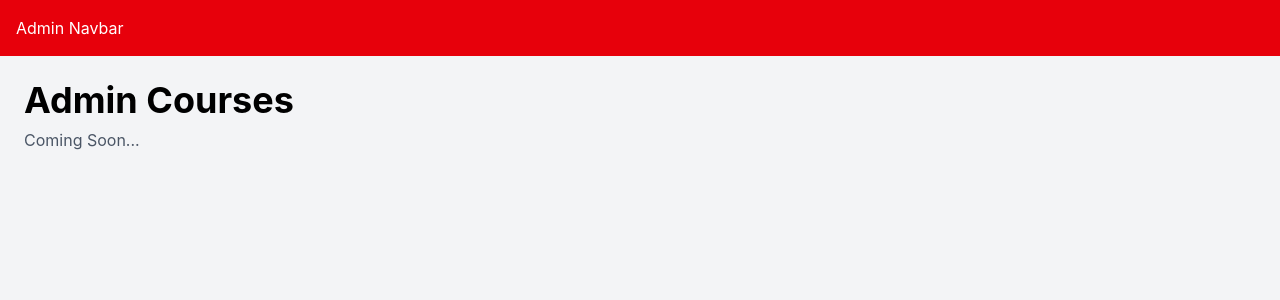
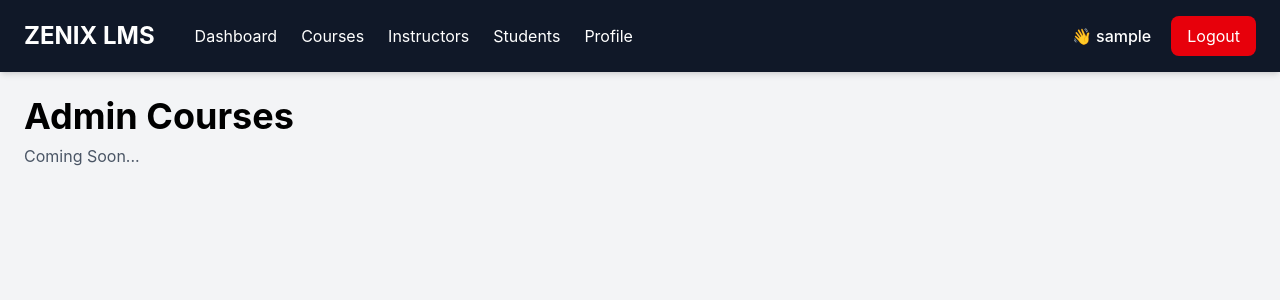
Before and after one commit to deepan-raj1/lms-saas-platform, a React (Vite) app in the folder lms_frontend/: page /admin-courses in a window 1280 px wide. Shown: the top 300 px of the page. Built offline with nearby package versions, Linux system fonts and the light colour scheme; sample sign-in values are in the browser's storage.

Commit message:
Built Admin Navbar

```diff
--- a/lms_frontend/src/components/navbars/AdminNavbar.jsx
+++ b/lms_frontend/src/components/navbars/AdminNavbar.jsx
@@ -1,9 +1,88 @@
+import { Link, useNavigate } from "react-router-dom";
+
 function AdminNavbar() {
-  return (
-    <nav className="bg-red-600 text-white p-4">
-      Admin Navbar
-    </nav>
-  );
+    const navigate = useNavigate();
+
+    const username = localStorage.getItem("username");
+
+    const handleLogout = () => {
+        localStorage.clear();
+        navigate("/");
+    };
+
+    return (
+        <nav className="bg-gray-900 text-white shadow-md">
+
+            <div className="max-w-7xl mx-auto px-6 py-4 flex items-center">
+
+                {/* Logo */}
+                <Link
+                    to="/admin-dashboard"
+                    className="text-2xl font-bold"
+                >
+                    ZENIX LMS
+                </Link>
+
+                {/* Navigation */}
+                <div className="flex items-center gap-6 ml-10">
+
+                    <Link
+                        to="/admin-dashboard"
+                        className="hover:text-gray-300"
+                    >
+                        Dashboard
+                    </Link>
+
+                    <Link
+                        to="/admin-courses"
+                        className="hover:text-gray-300"
+                    >
+                        Courses
+                    </Link>
+
+                    <Link
+                        to="/admin-instructors"
+                        className="hover:text-gray-300"
+                    >
+                        Instructors
+                    </Link>
+
+                    <Link
+                        to="/admin-students"
+                        className="hover:text-gray-300"
+                    >
+                        Students
+                    </Link>
+
+                    <Link
+                        to="/admin-profile"
+                        className="hover:text-gray-300"
+                    >
+                        Profile
+                    </Link>
+
+                </div>
+
+                {/* Right Side */}
+                <div className="ml-auto flex items-center gap-5">
+
+                    <span className="font-medium">
+                        👋 {username}
+                    </span>
+
+                    <button
+                        onClick={handleLogout}
+                        className="bg-red-600 hover:bg-red-700 px-4 py-2 rounded-lg"
+                    >
+                        Logout
+                    </button>
+
+                </div>
+
+            </div>
+
+        </nav>
+    );
 }
 
 export default AdminNavbar;
```
